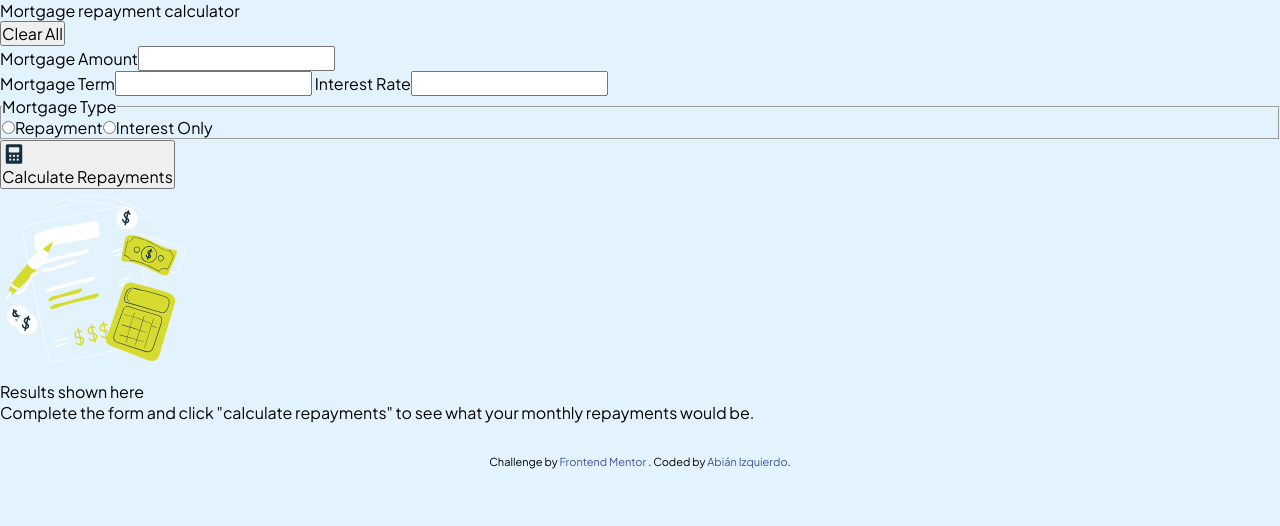
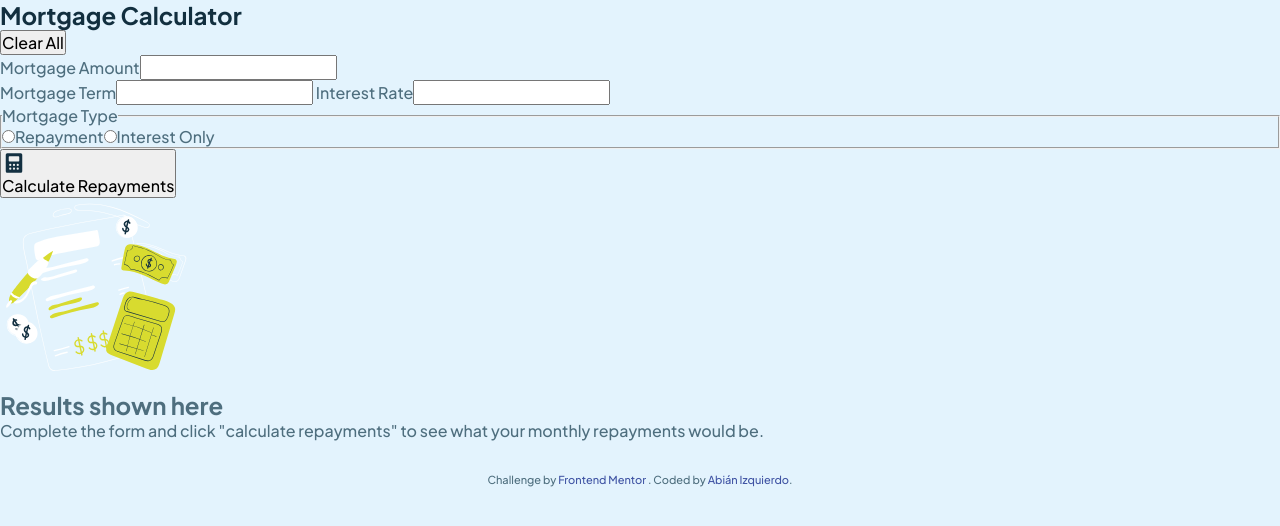
Before and after one commit to abizmo/mortgage-repayment-calculator, an Astro site: page / in a window 1280 px wide. Built offline with nearby package versions, Linux system fonts and the light colour scheme; Astro itself is replaced by a stand-in of ours.

Commit message:
add some global styles

```diff
--- a/src/components/completed-state.astro
+++ b/src/components/completed-state.astro
@@ -3,7 +3,7 @@
 ---
 
 <div>
-  <h2>Your results</h2>
+  <h2 class="fs-700 fw-bold">Your results</h2>
   <p>
     Your results are shown below based on the information you provided. To
     adjust the results, edit the form and click "calculate repayments" again.
--- a/src/components/empty-state.astro
+++ b/src/components/empty-state.astro
@@ -4,7 +4,7 @@
 
 <div>
   <img src="./illustrations/empty.svg" alt="" />
-  <h2>Results shown here</h2>
+  <h2 class="fs-700 fw-bold">Results shown here</h2>
   <p>
     Complete the form and click "calculate repayments" to see what your monthly
     repayments would be.
--- a/src/pages/index.astro
+++ b/src/pages/index.astro
@@ -27,7 +27,7 @@ const options: SelectOption<MortgageTypes>[] = [
       <!-- form component -->
       <FormCalculator client:load>
         <header>
-          <h1>Mortgage repayment calculator</h1>
+          <h1 class="fs-700 fw-bold text-dark">Mortgage Calculator</h1>
           <button type="reset">Clear All</button>
         </header>
         <main>
--- a/src/styles/globals.css
+++ b/src/styles/globals.css
@@ -20,6 +20,8 @@
 
   --ff-sans: "Plus Jakarta Sans", sans-serif;
 
+  --fs-900: 2.5rem;
+  --fs-700: 1.5rem;
   --fs-400: 1rem;
 
   --fw-regular: 500;
@@ -50,5 +52,28 @@ svg {
 body {
   font-family: var(--ff-sans);
   font-size: var(--fs-400);
+  font-weight: var(--fw-regular);
   background-color: hsl(var(--clr-neutral-100));
+  color: hsl(var(--clr-neutral-700));
 }
+
+/* utility classes */
+.fs-700 {
+  font-size: var(--fs-700);
+}
+
+.fs-900 {
+  font-size: var(--fs-900);
+}
+
+.fw-bold {
+  font-weight: var(--fw-bold);
+}
+
+.text-dark {
+  color: hsl(var(--clr-neutral-900));
+}
+
+.text-accent {
+  color: hsl(var(--clr-accent-400));
+}
```
